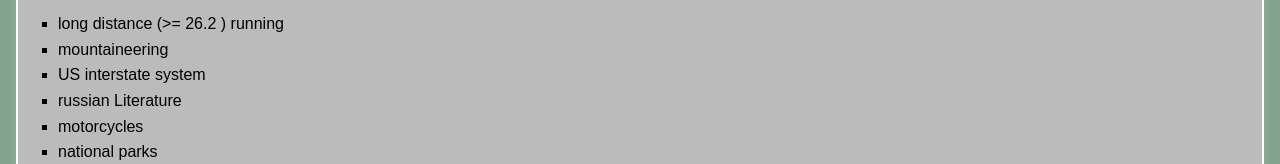
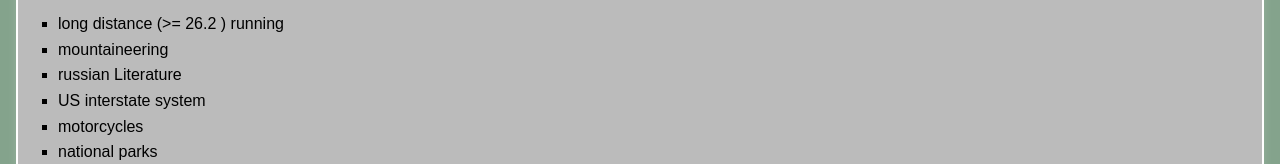
Before and after one commit to will-hath/willhath.com, a Next.js app: page /about in a window 1280 px wide. Shown: the part 522-686 px from the top of the page. Built offline with nearby package versions, Linux system fonts and the light colour scheme.

Commit message:
updated content

```diff
--- a/src/app/about/getContent.ts
+++ b/src/app/about/getContent.ts
@@ -19,8 +19,8 @@ export function getAboutContent() {
 <ul>
 <li>long distance (&gt;= 26.2 ) running</li>
 <li>mountaineering</li>
+<li>russian Literature</li>
 <li>US interstate system</li>
-<li>russian Literature</li>
 <li>motorcycles</li>
 <li>national parks</li>
 <li>blogging</li>
```
